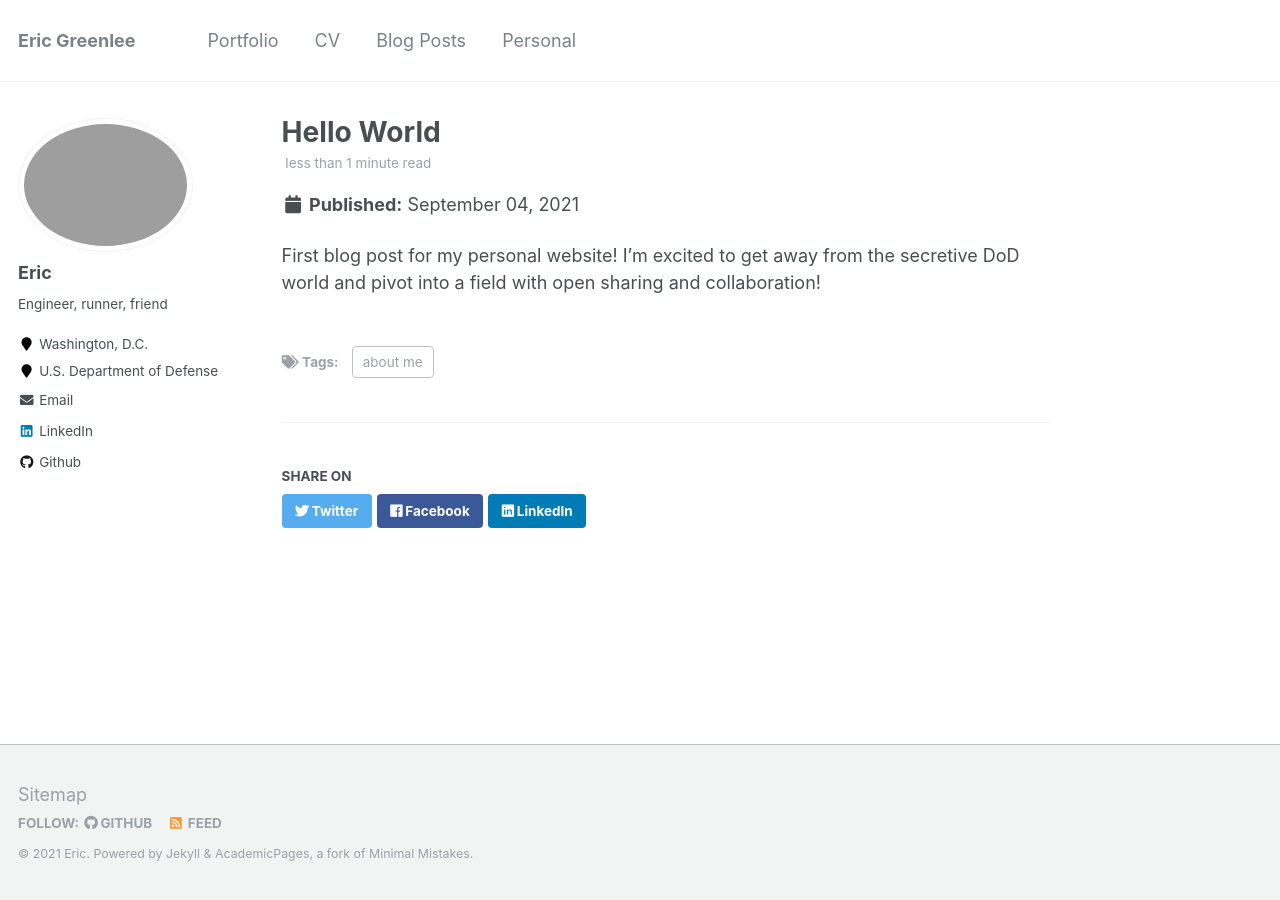
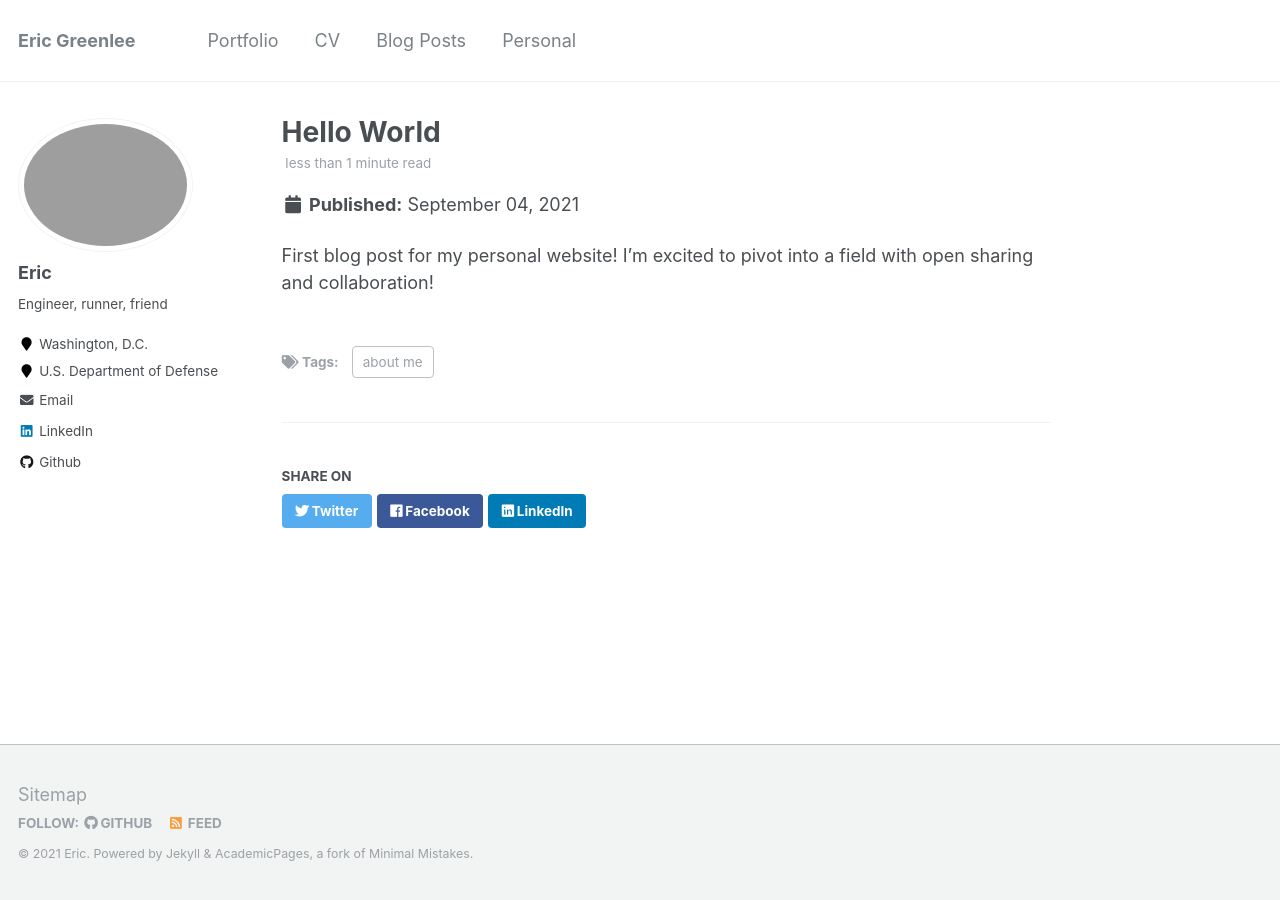
Before and after one commit to EricGreenlee/EricGreenlee.github.io, a Jekyll site: the page built from _posts/2012-08-14-blog-post-1.md, in a window 1280 px wide. Built offline with Jekyll 4.4.1, drawn with Linux system fonts in a browser that asks for light colours.

Commit message:
blog update

```diff
--- a/_posts/2012-08-14-blog-post-1.md
+++ b/_posts/2012-08-14-blog-post-1.md
@@ -6,4 +6,4 @@ tags:
   - about me
 ---
 
-First blog post for my personal website! I'm excited to get away from the secretive DoD world and pivot into a field with open sharing and collaboration!
+First blog post for my personal website! I'm excited to pivot into a field with open sharing and collaboration!
```
Also changed, not shown: TODO.md (+0 -1 lines), 1 other file.
